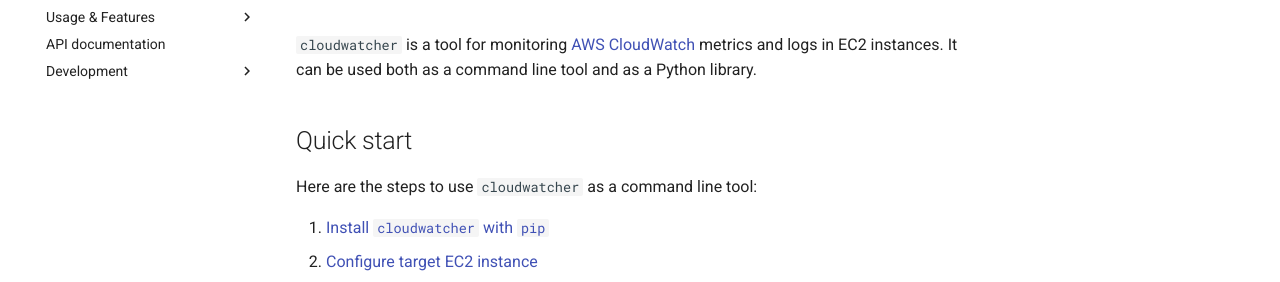
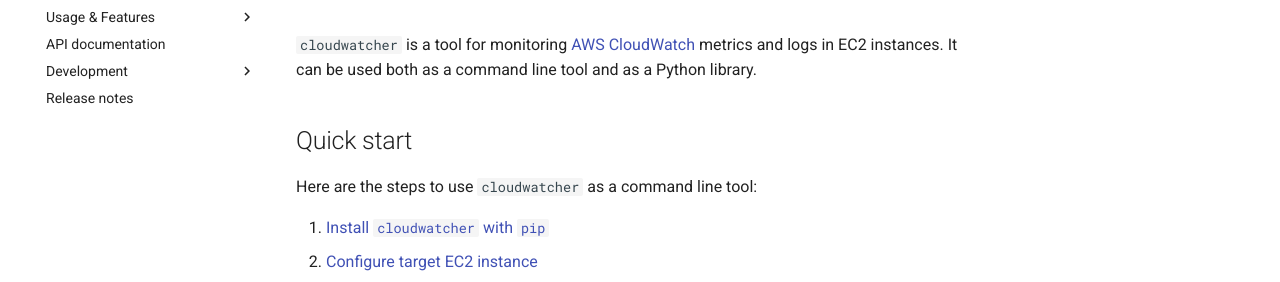
Before and after one commit to niaid/cloudwatcher, an MkDocs documentation site: the page built from docs/README.md, in a window 1280 px wide. Shown: the part 148-430 px from the top of the page. Built offline with MkDocs 1.6.1 and Material for MkDocs 9.7.7, drawn with Linux system fonts in a browser that asks for light colours; comment, search, counter and statistics services are not loaded.

Commit message:
add changelog

```diff
--- a/mkdocs.yml
+++ b/mkdocs.yml
@@ -28,12 +28,13 @@ markdown_extensions:
   - pymdownx.superfences
 nav:
   - Installation & Setup:
-    - Installation: installation.md
-    - EC2 intance setup: EC2_instance_setup.md
-    - AWS credentials: login_credentials.md
+      - Installation: installation.md
+      - EC2 intance setup: EC2_instance_setup.md
+      - AWS credentials: login_credentials.md
   - Usage & Features:
-    - Usage: usage.md
-    - Features: features.md
+      - Usage: usage.md
+      - Features: features.md
   - API documentation: API_documentation.md
   - Development:
-    - Docs development: docs_development.md
+      - Docs development: docs_development.md
+  - Release notes: changelog.md
```
